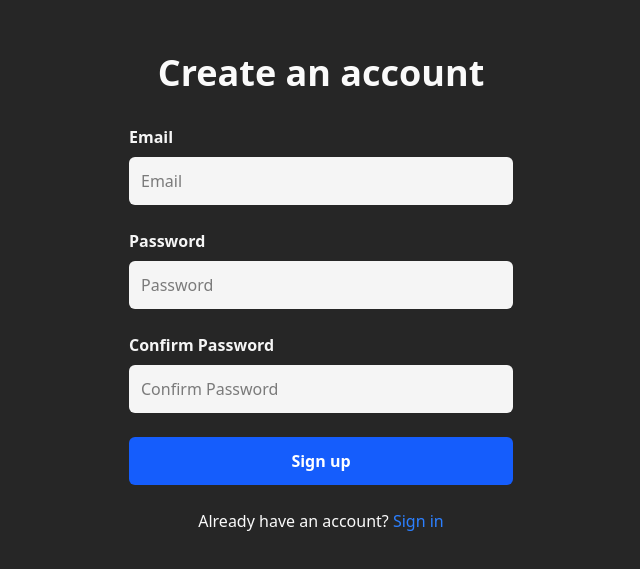
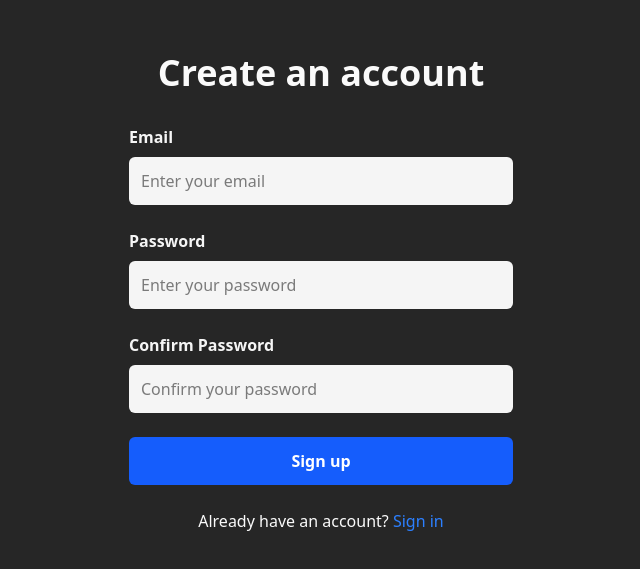
Before and after one commit to hervezossou/todo-app, a React (Vite) app: page /register in a window 1280 px wide. Shown: the part 107-676 px from the top of the page, without its empty margins (319-959 px from the left). Built offline with nearby package versions, Linux system fonts and the light colour scheme; no server answers; the database is empty.

Commit message:
feat(Auth): add field validation rules

```diff
--- a/src/components/Button.tsx
+++ b/src/components/Button.tsx
@@ -1,10 +1,14 @@
 interface ButtonProps {
     label: string;
+    ariaLabel: string;
 }
 
-export default function Button({ label }: ButtonProps) {
+export default function Button({ label, ariaLabel }: ButtonProps) {
     return (
-        <button className="w-full p-3 bg-blue-600 text-white font-semibold rounded-md hover:bg-blue-700">
+        <button
+            className="w-full p-3 bg-blue-600 text-white font-semibold rounded-md hover:bg-blue-700"
+            aria-label={ariaLabel}
+        >
             {label}
         </button>
     )
--- a/src/components/InputField.tsx
+++ b/src/components/InputField.tsx
@@ -4,10 +4,23 @@ interface InputFieldProps {
     label: string;
     type: string;
     placeholder: string;
+    value: string;
+    validate: (value: string) => boolean | string;
+    onChange: (value: string) => void;
 }
 
-export default function InputField({ label, type, placeholder }: InputFieldProps) {
-    const [value, setValue] = useState("")
+export default function InputField({ label, type, placeholder, value, validate, onChange }: InputFieldProps) {
+    const [error, setError] = useState("")
+    const handleChange = (e: React.ChangeEvent<HTMLInputElement>) => {
+        const newValue = e.target.value
+        onChange(newValue)
+
+        // Validate input and set error message
+        if (validate) {
+            const errorMessage = validate(newValue);
+            setError(typeof errorMessage === 'string' ? errorMessage : "");
+        }
+    }
 
     return (
         <div className="flex flex-col gap-2">
@@ -17,9 +30,11 @@ export default function InputField({ label, type, placeholder }: InputFieldProps
                 name={type}
                 value={value}
                 placeholder={placeholder}
+                aria-label={label}
                 className="w-full p-3 bg-neutral-100 rounded-md focus:outline-blue-500"
-                onChange={(e) => setValue(e.target.value)}
+                onChange={handleChange}
             />
+            {error && <p className="text-xs italic text-red-400">{error}</p>}
         </div>
     )
 }
--- a/src/pages/Login.tsx
+++ b/src/pages/Login.tsx
@@ -1,15 +1,36 @@
 import InputField from "../components/InputField"
 import Button from "../components/Button"
 import { Link } from "react-router"
+//import { useAuth } from "../hooks/useAuth"
+import { validateEmail } from "../utils/validateEmail"
+import { useState } from "react"
 
 export default function Login() {
+    const [email, setEmail] = useState("")
+    const [password, setPassword] = useState("")
+    //const { user, login } = useAuth()
+
     return (
         <section className="flex flex-col items-center justify-center min-h-screen bg-neutral-800 p-6">
             <h2 className="mb-8 text-xl font-semibold text-neutral-50 md:text-3xl">Sign in to your account</h2>
             <form className="flex flex-col gap-6 w-full max-w-sm">
-                <InputField type="email" label="Email" placeholder="Email" />
-                <InputField type="password" label="Password" placeholder="Password" />
-                <Button label="Sign in" />
+                <InputField
+                    type="email"
+                    label="Email"
+                    placeholder="Enter your email"
+                    value={email}
+                    onChange={setEmail}
+                    validate={validateEmail}
+                />
+                <InputField
+                    type="password"
+                    label="Password"
+                    placeholder="Enter your password"
+                    value={password}
+                    onChange={setPassword}
+                    validate={(value) => value.length < 6 ? "Password must be at least 6 characters" : ""}
+                />
+                <Button label="Sign in" ariaLabel="Log in to your account" />
                 <Link
                     to="/resetpwd"
                     className="text-sm text-left text-neutral-50 hover:text-blue-500 md:text-base">Forgot your password?
--- a/src/pages/Onboarding.tsx
+++ b/src/pages/Onboarding.tsx
@@ -20,7 +20,7 @@ export default function Onboarding() {
                 />
                 <FeatureCard icon={FiFlag} title="Prioritize" description="Focus on what matters most." />
             </div>
-            <Link to="/register" className="mt-6 px-6 py-3 bg-blue-500 text-white rounded-lg shadow-lg hover:bg-blue-600">Get Started</Link>
+            <Link to="/register" className="mt-6 w-36 p-3 bg-blue-500 text-white rounded-lg shadow-lg hover:bg-blue-600">Get Started</Link>
         </div>
     )
 };
--- a/src/pages/Register.tsx
+++ b/src/pages/Register.tsx
@@ -1,16 +1,51 @@
 import { Link } from "react-router";
 import InputField from "../components/InputField";
 import Button from "../components/Button";
+import { validateEmail } from "../utils/validateEmail";
+import { useState } from "react";
 
 export default function Register() {
+    const [email, setEmail] = useState("")
+    const [password, setPassword] = useState("")
+    const [confirmPassword, setConfirmPassword] = useState("")
+
+    /*const userData = {
+        "email": email,
+        "password": password,
+        "confirmedPassword": confirmPassword,
+    }
+
+    console.log("User: ", JSON.stringify(userData))*/
+
     return (
         <section className="flex flex-col items-center justify-center min-h-screen bg-neutral-800 p-6">
             <h2 className="mb-8 text-2xl font-semibold text-neutral-50 md:text-3xl lg:text-4xl">Create an account</h2>
             <form className="flex flex-col gap-6 w-full max-w-sm">
-              <InputField type="email" label="Email" placeholder="Email" />
-              <InputField type="password" label="Password" placeholder="Password" />
-              <InputField type="password" label="Confirm Password" placeholder="Confirm Password" />
-              <Button label="Sign up" />
+              <InputField
+                type="email"
+                label="Email"
+                placeholder="Enter your email"
+                value={email}
+                onChange={setEmail}
+                validate={validateEmail}
+              />
+              <InputField
+                type="password"
+                label="Password"
+                placeholder="Enter your password"
+                value={password}
+                onChange={setPassword}
+                validate={(value) => value.length < 6 ? "Password must be at least 6 characters" : ""}
+              />
+              <InputField
+                type="password"
+                label="Confirm Password"
+                placeholder="Confirm your password"
+                value={confirmPassword}
+                onChange={setConfirmPassword}
+                validate={(value) => value !== password ? "Passwords do not match" : ""}
+              />
+              <Button label="Sign up" ariaLabel="Create your account" />
           </form>
           <p className="mt-6 text-sm text-neutral-50 md:text-base">
             Already have an account?<span> </span>
--- /dev/null
+++ b/src/utils/validateEmail.ts
@@ -0,0 +1,4 @@
+export const validateEmail = (email: string) => {
+    const re = /^[a-zA-Z0-9._%+-]+@[a-zA-Z0-9.-]+\.[a-zA-Z]{2,}$/
+    return re.test(String(email).toLowerCase()) ? "" : "Invalid email address"
+}
```
